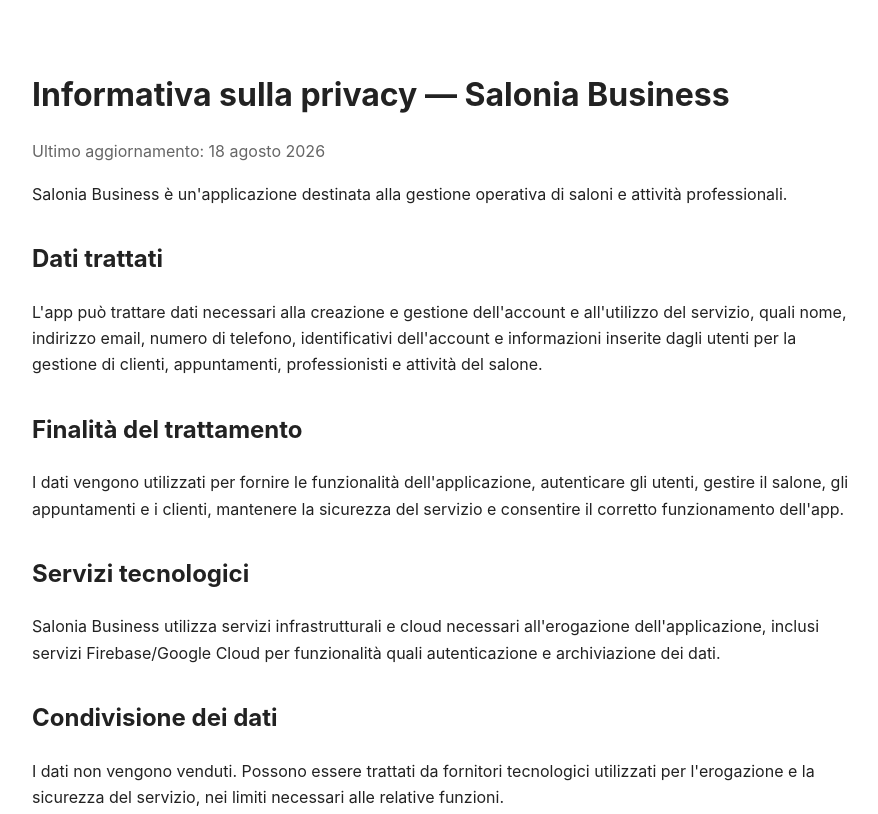
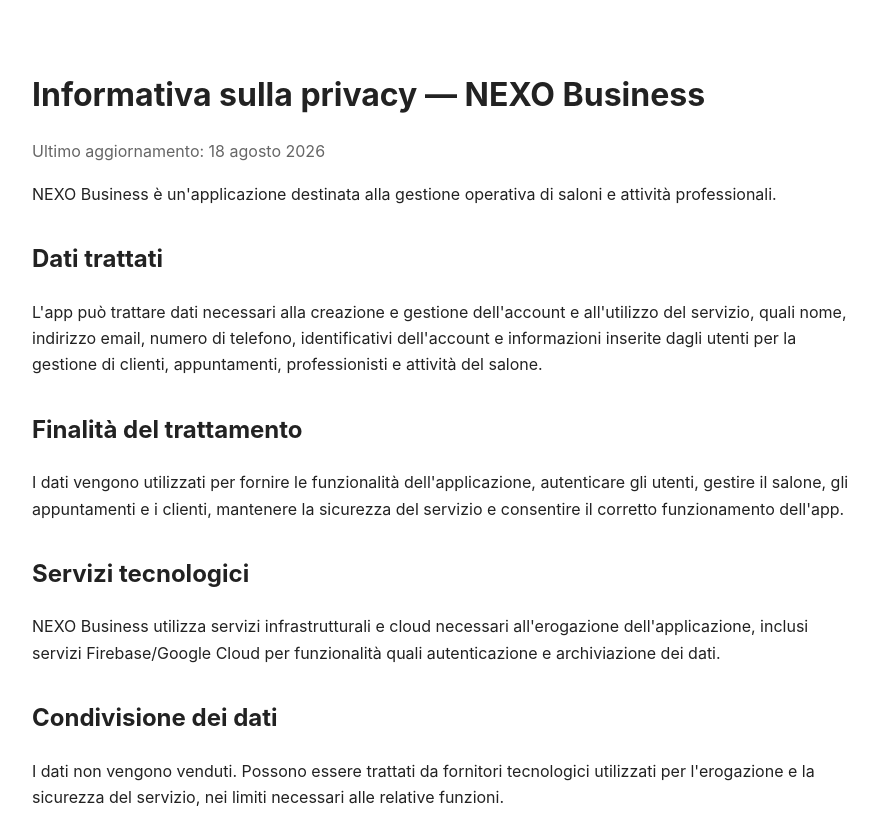
Before and after one commit to carlogennaro-94/salonia-legal, a plain HTML site: page index.html in a window 1280 px wide. Shown: the top 814 px of the page, without its empty margins (198-1076 px from the left). Drawn offline with Linux system fonts and the light colour scheme.

Commit message:
Rebrand legal pages as NEXO Business

```diff
--- a/index.html
+++ b/index.html
@@ -3,7 +3,7 @@
 <head>
   <meta charset="utf-8">
   <meta name="viewport" content="width=device-width,initial-scale=1">
-  <title>Privacy Policy — Salonia Business</title>
+  <title>Privacy Policy — NEXO Business</title>
   <style>
     body {
       font-family: -apple-system, BlinkMacSystemFont, "Segoe UI", sans-serif;
@@ -20,11 +20,11 @@
 </head>
 <body>
 
-<h1>Informativa sulla privacy — Salonia Business</h1>
+<h1>Informativa sulla privacy — NEXO Business</h1>
 <p class="muted">Ultimo aggiornamento: 18 agosto 2026</p>
 
 <p>
-Salonia Business è un'applicazione destinata alla gestione operativa
+NEXO Business è un'applicazione destinata alla gestione operativa
 di saloni e attività professionali.
 </p>
 
@@ -46,7 +46,7 @@
 
 <h2>Servizi tecnologici</h2>
 <p>
-Salonia Business utilizza servizi infrastrutturali e cloud necessari
+NEXO Business utilizza servizi infrastrutturali e cloud necessari
 all'erogazione dell'applicazione, inclusi servizi Firebase/Google Cloud
 per funzionalità quali autenticazione e archiviazione dei dati.
 </p>
```
Also changed, not shown: support/index.html (+4 -4 lines).
